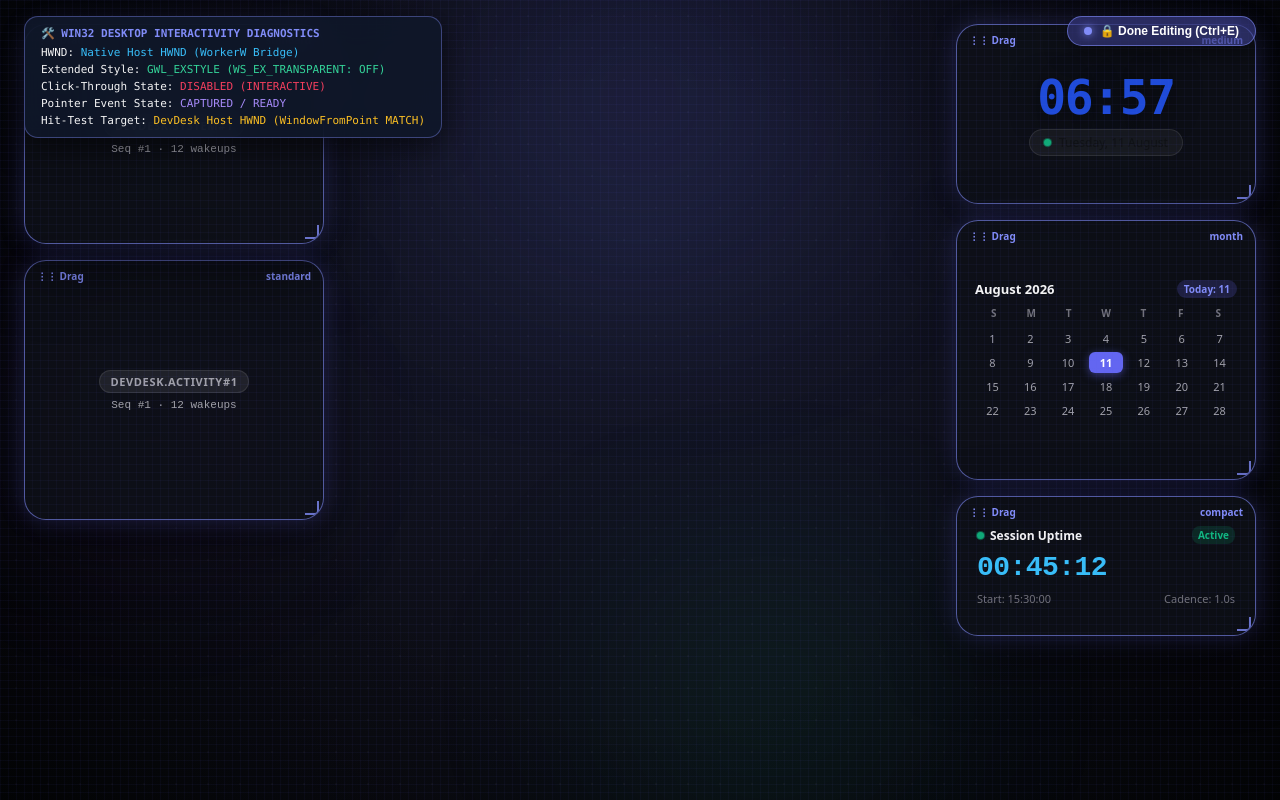
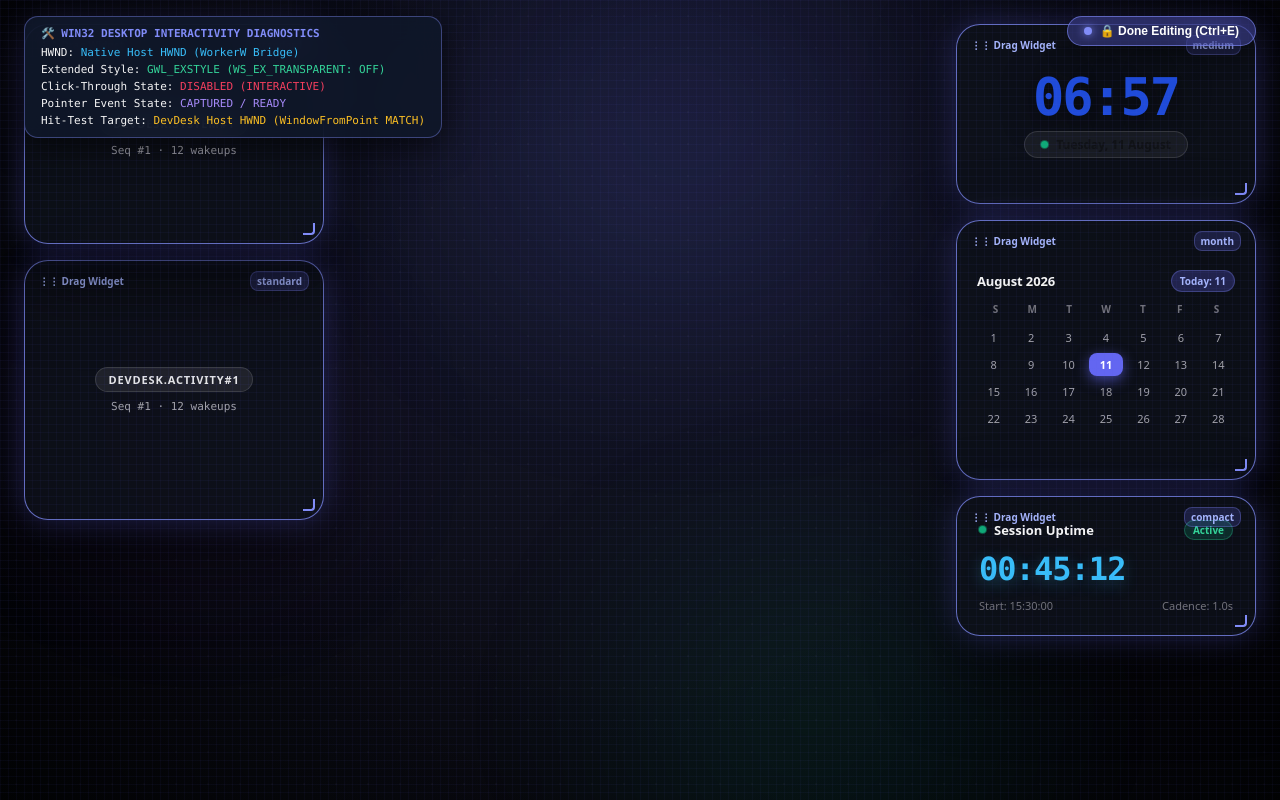
Before and after one commit to Gothxam/devdesk, a React (Vite) app in the folder apps/desktop/: page / in a window 1280 px wide. Both pictures are taken after a click on the button "✏️ Edit Layout (Ctrl+E)". Built offline with nearby package versions, Linux system fonts and the light colour scheme.

Commit message:
style(desktop): refine desktop visual layer with translucent glass specular lighting, elevated typography, tactile hover states, and smooth ambient motion

```diff
--- a/apps/desktop/src/desktop/components/surface-card.tsx
+++ b/apps/desktop/src/desktop/components/surface-card.tsx
@@ -1,23 +1,22 @@
 /**
- * Stage 6 — Desktop Surface Card & Redesigned Widgets Component
+ * Stage 6 — Desktop Surface Card & Premium Redesigned Widgets
  *
- * Implements:
- * 1. Desktop Edit Mode UI chrome (bounds, resize handle, lock indicator).
- * 2. Redesigned Widget Views (Clock, Calendar, Session, System/Activity).
- * 3. Drag & Drop interaction hooks.
+ * Visual Layer Refinement:
+ * 1. Pristine translucent glass cards with specular top edge highlights.
+ * 2. High-precision typography (SF Mono / JetBrains Mono) for time & telemetry.
+ * 3. Tactile Edit Mode indicators, corner resize handles, and size preset badges.
  */
 
 import { parseWidgetInstanceId } from '@devdesk/contracts';
 import { glassStyle } from '@devdesk/effects';
 import {
   layerDepth,
-  type CompositionFrame,
   type CompositionSurface,
 } from '@devdesk/widget-engine';
 import type { CSSProperties } from 'react';
 
 import type { ClockView } from '../../widgets/clock/clock';
-import type { DesktopController, DesktopMetrics } from '../controller';
+import type { DesktopMetrics } from '../controller';
 import type { WidgetPlacementRecord } from '../layout-store';
 
 export interface SurfaceCardProps {
@@ -49,31 +48,34 @@ export function surfaceStyle(
     width: placement.width,
     height: placement.height,
     zIndex: layerDepth(surface.layer) * 100 + surface.ordinal,
-    borderRadius: 22,
+    borderRadius: 24,
     overflow: 'hidden',
     ...glass,
     opacity: Number(glass['--surface-opacity']),
-    backdropFilter: 'var(--surface-backdrop, blur(24px) saturate(180%))',
-    background: isOverlay ? 'rgba(14, 17, 24, 0.65)' : 'rgba(14, 17, 24, 0.82)',
+    backdropFilter: 'var(--surface-backdrop, blur(32px) saturate(210%))',
+    WebkitBackdropFilter: 'var(--surface-backdrop, blur(32px) saturate(210%))',
+    background: isOverlay ? 'rgba(14, 17, 26, 0.72)' : 'rgba(14, 17, 26, 0.84)',
     border: isEditMode
       ? placement.isLocked
-        ? '1px dashed rgba(239, 68, 68, 0.6)'
-        : '1px solid rgba(129, 140, 248, 0.6)'
+        ? '1px dashed rgba(239, 68, 68, 0.65)'
+        : '1px solid rgba(129, 140, 248, 0.75)'
       : isHit
-      ? '1px solid rgba(255, 255, 255, 0.5)'
-      : '1px solid rgba(255, 255, 255, 0.09)',
+      ? '1px solid rgba(255, 255, 255, 0.45)'
+      : '1px solid rgba(255, 255, 255, 0.1)',
     boxShadow: isEditMode
-      ? '0 0 24px rgba(99, 102, 241, 0.25), 0 24px 64px rgba(0, 0, 0, 0.5)'
+      ? '0 0 32px rgba(99, 102, 241, 0.3), 0 32px 80px rgba(0, 0, 0, 0.65)'
       : isHit
-      ? '0 0 40px rgba(255, 255, 255, 0.22), 0 32px 80px rgba(0, 0, 0, 0.7)'
-      : '0 24px 64px rgba(0, 0, 0, 0.5), inset 0 1px 0 rgba(255, 255, 255, 0.12)',
+      ? '0 0 44px rgba(255, 255, 255, 0.2), 0 36px 90px rgba(0, 0, 0, 0.75)'
+      : '0 24px 64px rgba(0, 0, 0, 0.55), inset 0 1px 0 rgba(255, 255, 255, 0.16)',
     pointerEvents: 'auto',
     cursor: isEditMode ? (placement.isLocked ? 'not-allowed' : 'grab') : 'pointer',
     display: 'flex',
     flexDirection: 'column',
     justifyContent: 'center',
     alignItems: 'center',
-    transition: isEditMode ? 'border-color 0.15s ease, box-shadow 0.15s ease' : 'transform 0.25s ease, border-color 0.25s ease',
+    transition: isEditMode
+      ? 'border-color 0.15s ease, box-shadow 0.15s ease'
+      : 'transform 0.22s cubic-bezier(0.16, 1, 0.3, 1), border-color 0.22s ease, box-shadow 0.22s ease',
     userSelect: 'none',
   };
 }
@@ -84,15 +86,14 @@ function CalendarWidgetGrid(): React.JSX.Element {
   const today = new Date().getDate();
   const monthName = new Date().toLocaleString('default', { month: 'long', year: 'numeric' });
 
-  // Generate 31 days calendar grid
-  const gridCells = Array.from({ length: 31 }, (_, i) => i + 1);
+  const gridCells = Array.from({ length: 28 }, (_, i) => i + 1);
 
   return (
-    <div style={{ width: '100%', padding: '14px 18px', display: 'flex', flexDirection: 'column', gap: 8 }}>
+    <div style={{ width: '100%', padding: '16px 20px', display: 'flex', flexDirection: 'column', gap: 10 }}>
       {/* Month Header */}
       <div style={{ display: 'flex', justifyContent: 'space-between', alignItems: 'center', color: '#f4f4f5', fontWeight: 700, fontSize: 13 }}>
-        <span>{monthName}</span>
-        <span style={{ fontSize: 10, padding: '2px 7px', borderRadius: 10, background: 'rgba(99, 102, 241, 0.2)', color: '#818cf8' }}>
+        <span style={{ letterSpacing: '-0.01em' }}>{monthName}</span>
+        <span style={{ fontSize: 10, padding: '3px 8px', borderRadius: 12, background: 'rgba(99, 102, 241, 0.25)', color: '#a5b4fc', fontWeight: 600, border: '1px solid rgba(129, 140, 248, 0.3)' }}>
           Today: {today}
         </span>
       </div>
@@ -105,19 +106,19 @@ function CalendarWidgetGrid(): React.JSX.Element {
       </div>
 
       {/* Days Grid */}
-      <div style={{ display: 'grid', gridTemplateColumns: 'repeat(7, 1fr)', gap: 3, textAlign: 'center', fontSize: 11, fontWeight: 500, color: '#a1a1aa' }}>
-        {gridCells.slice(0, 28).map((day) => {
+      <div style={{ display: 'grid', gridTemplateColumns: 'repeat(7, 1fr)', gap: 4, textAlign: 'center', fontSize: 11, fontWeight: 500, color: '#a1a1aa' }}>
+        {gridCells.map((day) => {
           const isToday = day === today;
           return (
             <div
               key={`day-cell-${day}`}
               style={{
-                padding: '3px 0',
-                borderRadius: 6,
+                padding: '4px 0',
+                borderRadius: 8,
                 background: isToday ? '#6366f1' : 'transparent',
                 color: isToday ? '#ffffff' : '#a1a1aa',
                 fontWeight: isToday ? 700 : 500,
-                boxShadow: isToday ? '0 2px 8px rgba(99, 102, 241, 0.5)' : 'none',
+                boxShadow: isToday ? '0 4px 14px rgba(99, 102, 241, 0.6)' : 'none',
               }}
             >
               {day}
@@ -132,22 +133,22 @@ function CalendarWidgetGrid(): React.JSX.Element {
 /** Render Session Uptime Timer Widget */
 function SessionWidgetView(): React.JSX.Element {
   return (
-    <div style={{ width: '100%', padding: '16px 20px', display: 'flex', flexDirection: 'column', gap: 8 }}>
+    <div style={{ width: '100%', padding: '18px 22px', display: 'flex', flexDirection: 'column', gap: 10 }}>
       <div style={{ display: 'flex', alignItems: 'center', justifyContent: 'space-between' }}>
-        <div style={{ display: 'flex', alignItems: 'center', gap: 6 }}>
+        <div style={{ display: 'flex', alignItems: 'center', gap: 8 }}>
           <span className="devdesk-live-dot" />
-          <span style={{ fontSize: 12, fontWeight: 600, color: '#f4f4f5' }}>Session Uptime</span>
+          <span style={{ fontSize: 13, fontWeight: 600, color: '#f4f4f5' }}>Session Uptime</span>
         </div>
-        <span style={{ fontSize: 10, padding: '2px 6px', borderRadius: 8, background: 'rgba(16, 185, 129, 0.15)', color: '#10b981', fontWeight: 600 }}>
+        <span style={{ fontSize: 10, padding: '2px 8px', borderRadius: 10, background: 'rgba(16, 185, 129, 0.18)', color: '#34d399', fontWeight: 600, border: '1px solid rgba(52, 211, 153, 0.3)' }}>
           Active
         </span>
       </div>
 
-      <div style={{ fontSize: 28, fontWeight: 700, fontFamily: "'SF Mono', monospace", color: '#38bdf8', letterSpacing: '-0.02em' }}>
+      <div style={{ fontSize: 32, fontWeight: 700, fontFamily: "var(--devdesk-font-mono)", color: '#38bdf8', letterSpacing: '-0.03em', textShadow: '0 4px 16px rgba(56, 189, 248, 0.3)' }}>
         00:45:12
       </div>
 
-      <div style={{ fontSize: 11, color: '#71717a', display: 'flex', justifyContent: 'space-between' }}>
+      <div style={{ fontSize: 11, color: '#71717a', display: 'flex', justifyContent: 'space-between', fontWeight: 500 }}>
         <span>Start: 15:30:00</span>
         <span>Cadence: 1.0s</span>
       </div>
@@ -167,7 +168,7 @@ export function SurfaceCard(props: SurfaceCardProps): React.JSX.Element {
   return (
     <div
       style={surfaceStyle(surface, placement, isEditMode, isHit)}
-      className={`devdesk-surface-card ${isHit ? 'hit' : ''}`}
+      className={`devdesk-surface-card ${isHit ? 'hit' : ''} ${isEditMode ? 'editing' : ''}`}
       onPointerDown={(e) => {
         if (isEditMode && !placement.isLocked) {
           onDragStart(placement.instanceId, e);
@@ -184,21 +185,23 @@ export function SurfaceCard(props: SurfaceCardProps): React.JSX.Element {
         <div
           style={{
             position: 'absolute',
-            top: 8,
-            left: 12,
-            right: 12,
+            top: 10,
+            left: 14,
+            right: 14,
             display: 'flex',
             alignItems: 'center',
             justifyContent: 'space-between',
             zIndex: 10,
             fontSize: 10,
             fontWeight: 600,
-            color: placement.isLocked ? '#fca5a5' : '#818cf8',
+            color: placement.isLocked ? '#fca5a5' : '#a5b4fc',
             pointerEvents: 'none',
           }}
         >
-          <span>{placement.isLocked ? '🔒 Locked' : '⋮⋮ Drag'}</span>
-          <span>{placement.sizePreset}</span>
+          <span>{placement.isLocked ? '🔒 Locked' : '⋮⋮ Drag Widget'}</span>
+          <span style={{ padding: '2px 6px', borderRadius: 8, background: 'rgba(99, 102, 241, 0.2)', border: '1px solid rgba(129, 140, 248, 0.3)' }}>
+            {placement.sizePreset}
+          </span>
         </div>
       )}
 
@@ -219,13 +222,13 @@ export function SurfaceCard(props: SurfaceCardProps): React.JSX.Element {
         >
           <div
             style={{
-              fontSize: placement.sizePreset === 'large' ? 60 : placement.sizePreset === 'small' ? 36 : 48,
+              fontSize: placement.sizePreset === 'large' ? 64 : placement.sizePreset === 'small' ? 38 : 52,
               fontWeight: 700,
               lineHeight: 1.0,
               color: view.accent,
-              fontFamily: "'SF Mono', ui-monospace, Consolas, monospace",
-              letterSpacing: '-0.03em',
-              textShadow: '0 4px 28px rgba(0, 0, 0, 0.55)',
+              fontFamily: "var(--devdesk-font-mono)",
+              letterSpacing: '-0.04em',
+              textShadow: '0 4px 32px rgba(0, 0, 0, 0.6)',
             }}
           >
             {view.time}
@@ -237,13 +240,13 @@ export function SurfaceCard(props: SurfaceCardProps): React.JSX.Element {
               alignItems: 'center',
               gap: 8,
               fontSize: 12,
-              fontWeight: 500,
-              padding: '4px 14px',
-              borderRadius: 16,
-              background: 'rgba(255, 255, 255, 0.05)',
-              border: '1px solid rgba(255, 255, 255, 0.09)',
+              fontWeight: 600,
+              padding: '4px 16px',
+              borderRadius: 18,
+              background: 'rgba(255, 255, 255, 0.06)',
+              border: '1px solid rgba(255, 255, 255, 0.12)',
               color: view.foreground,
-              backdropFilter: 'blur(10px)',
+              backdropFilter: 'blur(12px)',
             }}
           >
             <span className="devdesk-live-dot" />
@@ -262,12 +265,12 @@ export function SurfaceCard(props: SurfaceCardProps): React.JSX.Element {
           style={{
             flex: 1,
             width: '100%',
-            padding: '16px 20px',
+            padding: '18px 22px',
             display: 'flex',
             flexDirection: 'column',
             justifyContent: 'center',
             alignItems: 'center',
-            gap: 6,
+            gap: 8,
             textAlign: 'center',
           }}
         >
@@ -276,17 +279,17 @@ export function SurfaceCard(props: SurfaceCardProps): React.JSX.Element {
               fontSize: 11,
               fontWeight: 600,
               textTransform: 'uppercase',
-              letterSpacing: '0.06em',
-              padding: '3px 10px',
-              borderRadius: 12,
-              background: surface.layer === 'overlay' ? 'rgba(239, 68, 68, 0.2)' : 'rgba(255, 255, 255, 0.08)',
-              color: surface.layer === 'overlay' ? '#fca5a5' : '#a1a1aa',
-              border: '1px solid rgba(255, 255, 255, 0.09)',
+              letterSpacing: '0.08em',
+              padding: '4px 12px',
+              borderRadius: 14,
+              background: surface.layer === 'overlay' ? 'rgba(239, 68, 68, 0.22)' : 'rgba(255, 255, 255, 0.08)',
+              color: surface.layer === 'overlay' ? '#fca5a5' : '#e4e4e7',
+              border: '1px solid rgba(255, 255, 255, 0.12)',
             }}
           >
             {instanceKey}
           </div>
-          <div style={{ fontSize: 11, color: '#a1a1aa', fontFamily: "'SF Mono', monospace" }}>
+          <div style={{ fontSize: 11, color: '#a1a1aa', fontFamily: "var(--devdesk-font-mono)" }}>
             Seq #{sequence} · {metrics?.wakeups ?? 0} wakeups
           </div>
         </div>
--- a/apps/desktop/src/shell.css
+++ b/apps/desktop/src/shell.css
@@ -1,136 +1,224 @@
 /**
- * Stage 6 — Desktop Interaction & Widget UX Styles
- * Pure CSS using local fonts, ThemeSnapshot custom properties, and AP-3 glass variables.
+ * Stage 6 — Desktop Visual Layer & Premium Aesthetic Design System
+ * Translucent liquid glass, ambient depth, rich typography, smooth spring motion.
  */
 
 :root {
-  --devdesk-font-sans: system-ui, -apple-system, BlinkMacSystemFont, 'Segoe UI', Roboto, Helvetica, Arial, sans-serif;
-  --devdesk-font-mono: 'SF Mono', ui-monospace, Consolas, 'Cascadia Code', 'Liberation Mono', Menlo, monospace;
+  --devdesk-font-sans: 'Inter', system-ui, -apple-system, BlinkMacSystemFont, 'Segoe UI', Roboto, sans-serif;
+  --devdesk-font-mono: 'SF Mono', 'JetBrains Mono', ui-monospace, Consolas, 'Cascadia Code', monospace;
+
+  /* Glass Material Tokens */
+  --glass-bg-base: rgba(14, 17, 26, 0.76);
+  --glass-bg-hover: rgba(22, 27, 40, 0.88);
+  --glass-bg-edit: rgba(20, 24, 38, 0.92);
+  --glass-border-normal: rgba(255, 255, 255, 0.1);
+  --glass-border-hover: rgba(255, 255, 255, 0.22);
+  --glass-border-specular: inset 0 1px 0 rgba(255, 255, 255, 0.16);
+  --glass-border-edit: rgba(129, 140, 248, 0.65);
+  --glass-border-locked: rgba(248, 113, 113, 0.6);
+
+  /* Shadows & Ambient Depth */
+  --shadow-normal: 0 24px 64px rgba(0, 0, 0, 0.55), inset 0 1px 0 rgba(255, 255, 255, 0.14);
+  --shadow-hover: 0 32px 80px rgba(0, 0, 0, 0.72), 0 0 32px rgba(99, 102, 241, 0.2), inset 0 1px 0 rgba(255, 255, 255, 0.24);
+  --shadow-edit: 0 0 28px rgba(99, 102, 241, 0.35), 0 32px 80px rgba(0, 0, 0, 0.75);
+
+  /* Brand Accents */
+  --accent-indigo: #6366f1;
+  --accent-indigo-light: #818cf8;
+  --accent-emerald: #10b981;
+  --accent-cyan: #06b6d4;
+  --accent-amber: #f59e0b;
 }
 
 /* Native OS Desktop Wallpaper Canvas */
 .devdesk-wallpaper {
   position: fixed;
   inset: 0;
-  background: radial-gradient(ellipse at 50% 30%, #16192b 0%, #0c0d15 60%, #040508 100%);
+  background: radial-gradient(ellipse at 50% 25%, #15182a 0%, #0c0d16 55%, #030407 100%);
   overflow: hidden;
   font-family: var(--devdesk-font-sans);
   pointer-events: none;
   user-select: none;
 }
 
-/* Subtle Wallpaper Mesh & Vignette */
+/* Wallpaper Mesh & Noise Vignette */
 .devdesk-wallpaper-grid {
   position: absolute;
   inset: 0;
-  background-image: radial-gradient(rgba(255, 255, 255, 0.05) 1px, transparent 1px);
+  background-image: radial-gradient(rgba(255, 255, 255, 0.04) 1px, transparent 1px);
   background-size: 32px 32px;
-  opacity: 0.45;
+  opacity: 0.5;
 }
 
 .devdesk-wallpaper-vignette {
   position: absolute;
   inset: 0;
-  background: radial-gradient(circle at 50% 50%, transparent 40%, rgba(0, 0, 0, 0.45) 100%);
+  background: radial-gradient(circle at 50% 50%, transparent 35%, rgba(0, 0, 0, 0.55) 100%);
   pointer-events: none;
 }
 
-/* Ambient Desktop Lighting Orbs */
+/* Ambient Lighting Orbs with Smooth Breathing Motion */
+@keyframes orb-float {
+  0% { transform: translate(0, 0) scale(1); opacity: 0.85; }
+  50% { transform: translate(3vw, 2vh) scale(1.05); opacity: 1; }
+  100% { transform: translate(0, 0) scale(1); opacity: 0.85; }
+}
+
 .devdesk-orb-indigo {
   position: absolute;
-  top: -18%;
-  left: 20%;
-  width: 60vw;
-  height: 60vh;
+  top: -20%;
+  left: 18%;
+  width: 65vw;
+  height: 65vh;
   border-radius: 50%;
-  background: radial-gradient(circle, rgba(99, 102, 241, 0.14) 0%, rgba(0, 0, 0, 0) 70%);
-  filter: blur(80px);
+  background: radial-gradient(circle, rgba(99, 102, 241, 0.16) 0%, rgba(0, 0, 0, 0) 70%);
+  filter: blur(90px);
+  animation: orb-float 16s ease-in-out infinite;
 }
 
 .devdesk-orb-emerald {
   position: absolute;
-  bottom: -12%;
-  right: 15%;
-  width: 50vw;
-  height: 50vh;
+  bottom: -15%;
+  right: 12%;
+  width: 55vw;
+  height: 55vh;
   border-radius: 50%;
-  background: radial-gradient(circle, rgba(16, 185, 129, 0.09) 0%, rgba(0, 0, 0, 0) 70%);
-  filter: blur(70px);
+  background: radial-gradient(circle, rgba(16, 185, 129, 0.11) 0%, rgba(0, 0, 0, 0) 70%);
+  filter: blur(80px);
+  animation: orb-float 20s ease-in-out infinite reverse;
 }
 
 .devdesk-orb-violet {
   position: absolute;
-  top: 35%;
-  left: -8%;
-  width: 40vw;
-  height: 40vh;
+  top: 30%;
+  left: -10%;
+  width: 45vw;
+  height: 45vh;
   border-radius: 50%;
-  background: radial-gradient(circle, rgba(168, 85, 247, 0.07) 0%, rgba(0, 0, 0, 0) 70%);
-  filter: blur(65px);
+  background: radial-gradient(circle, rgba(168, 85, 247, 0.09) 0%, rgba(0, 0, 0, 0) 70%);
+  filter: blur(75px);
+  animation: orb-float 14s ease-in-out infinite 2s;
 }
 
-/* Floating Desktop Surfaces */
+/* Floating Desktop Glass Surfaces */
 .devdesk-surface-card {
   position: absolute;
   border-radius: 24px;
   overflow: hidden;
   opacity: var(--surface-opacity, 1);
-  backdrop-filter: var(--surface-backdrop, blur(24px) saturate(180%));
-  -webkit-backdrop-filter: var(--surface-backdrop, blur(24px) saturate(180%));
-  background: var(--surface-tint, rgba(14, 17, 24, 0.82));
-  border: 1px solid rgba(255, 255, 255, 0.09);
-  box-shadow: 0 24px 64px rgba(0, 0, 0, 0.5), inset 0 1px 0 rgba(255, 255, 255, 0.12);
+  backdrop-filter: var(--surface-backdrop, blur(32px) saturate(200%));
+  -webkit-backdrop-filter: var(--surface-backdrop, blur(32px) saturate(200%));
+  background: var(--glass-bg-base);
+  border: 1px solid var(--glass-border-normal);
+  box-shadow: var(--shadow-normal);
   display: flex;
   flex-direction: column;
   justify-content: center;
   align-items: center;
-  transition: transform 0.25s cubic-bezier(0.16, 1, 0.3, 1),
-              border-color 0.25s ease,
-              box-shadow 0.25s ease,
-              outline 0.25s ease;
+  transition: transform 0.22s cubic-bezier(0.16, 1, 0.3, 1),
+              border-color 0.22s ease,
+              box-shadow 0.22s ease,
+              background 0.22s ease;
 }
 
-/* Resize Corner Handle */
+.devdesk-surface-card:hover {
+  border-color: var(--glass-border-hover);
+  box-shadow: var(--shadow-hover);
+}
+
+.devdesk-surface-card.editing {
+  border-color: var(--glass-border-edit);
+  box-shadow: var(--shadow-edit);
+}
+
+/* Tactile Resize Handle (Bottom Right) */
 .devdesk-resize-handle {
   position: absolute;
-  right: 4px;
-  bottom: 4px;
-  width: 14px;
-  height: 14px;
+  right: 6px;
+  bottom: 6px;
+  width: 18px;
+  height: 18px;
   cursor: se-resize;
   z-index: 100;
-  border-right: 2px solid rgba(129, 140, 248, 0.8);
-  border-bottom: 2px solid rgba(129, 140, 248, 0.8);
-  border-bottom-right-radius: 4px;
+  display: flex;
+  align-items: flex-end;
+  justify-content: flex-end;
+  padding: 2px;
 }
 
-.devdesk-resize-handle:hover {
-  border-color: #6366f1;
+.devdesk-resize-handle::after {
+  content: '';
+  width: 10px;
+  height: 10px;
+  border-right: 2px solid var(--accent-indigo-light);
+  border-bottom: 2px solid var(--accent-indigo-light);
+  border-bottom-right-radius: 4px;
+  transition: transform 0.15s ease, border-color 0.15s ease;
 }
 
-/* Context Menu Items */
+.devdesk-resize-handle:hover::after {
+  border-color: #ffffff;
+  transform: scale(1.2);
+}
+
+/* Context Menu Styling */
+.devdesk-glass-menu {
+  position: fixed;
+  z-index: 2000;
+  width: 220px;
+  border-radius: 16px;
+  padding: 6px;
+  background: rgba(15, 18, 28, 0.88);
+  backdrop-filter: blur(28px) saturate(190%);
+  -webkit-backdrop-filter: blur(28px) saturate(190%);
+  border: 1px solid rgba(255, 255, 255, 0.15);
+  box-shadow: 0 20px 50px rgba(0, 0, 0, 0.65), inset 0 1px 0 rgba(255, 255, 255, 0.2);
+  display: flex;
+  flex-direction: column;
+  gap: 2px;
+  user-select: none;
+  animation: menu-appear 0.18s cubic-bezier(0.16, 1, 0.3, 1);
+}
+
+@keyframes menu-appear {
+  0% { opacity: 0; transform: scale(0.95) translateY(-4px); }
+  100% { opacity: 1; transform: scale(1) translateY(0); }
+}
+
 .devdesk-menu-item {
   width: 100%;
   display: flex;
   align-items: center;
-  gap: 8px;
-  padding: 6px 14px;
+  justify-content: space-between;
+  padding: 8px 12px;
   border: none;
+  border-radius: 10px;
   background: transparent;
   color: #e4e4e7;
   font-size: 12px;
   font-weight: 500;
   text-align: left;
   cursor: pointer;
-  transition: background 0.12s ease, color 0.12s ease;
+  transition: background 0.15s ease, color 0.15s ease, transform 0.1s ease;
 }
 
 .devdesk-menu-item:hover {
-  background: rgba(99, 102, 241, 0.25);
+  background: rgba(99, 102, 241, 0.28);
   color: #ffffff;
 }
 
-/* Live Tick Animation */
+.devdesk-menu-item.danger:hover {
+  background: rgba(239, 68, 68, 0.28);
+  color: #fca5a5;
+}
+
+.devdesk-menu-divider {
+  height: 1px;
+  margin: 4px 6px;
+  background: rgba(255, 255, 255, 0.08);
+}
+
+/* Live Tick Indicator */
 @keyframes pulse-glow {
   0% {
     transform: scale(1);
@@ -138,7 +226,7 @@
     box-shadow: 0 0 0 0 rgba(16, 185, 129, 0.5);
   }
   70% {
-    transform: scale(1.06);
+    transform: scale(1.08);
     opacity: 1;
     box-shadow: 0 0 0 8px rgba(16, 185, 129, 0);
   }
@@ -153,6 +241,6 @@
   width: 7px;
   height: 7px;
   border-radius: 50%;
-  background: #10b981;
+  background: var(--accent-emerald);
   animation: pulse-glow 2s infinite cubic-bezier(0.4, 0, 0.6, 1);
 }
```
